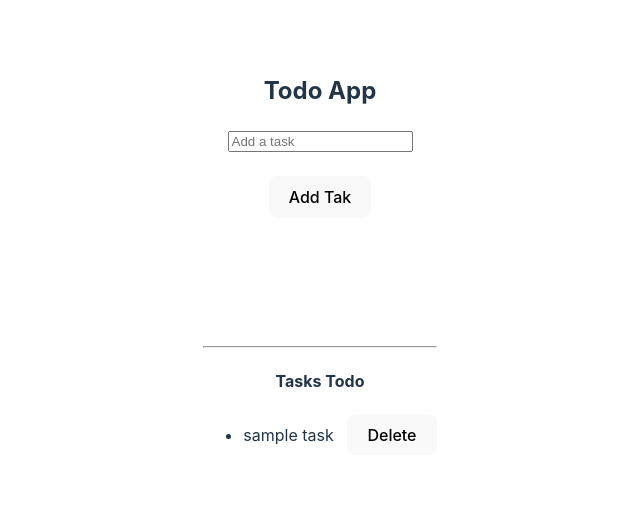
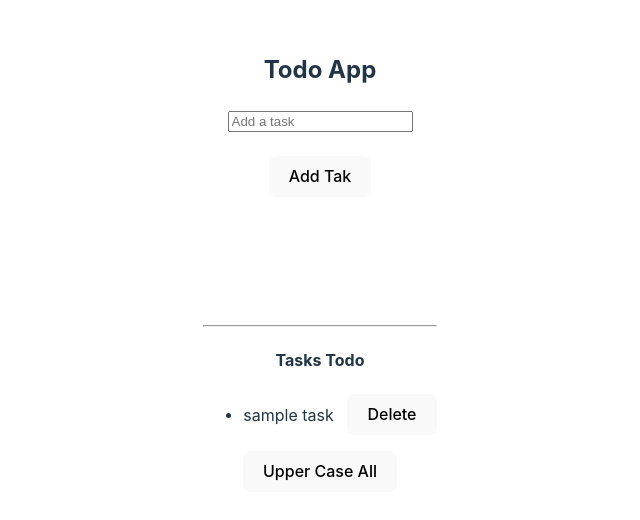
Before and after one commit to asimkamalk/Todo-App-React, a React (Vite) app: page / in a window 1280 px wide. Shown: the part 138-658 px from the top of the page, without its empty margins (320-960 px from the left). Built offline with nearby package versions, Linux system fonts and the light colour scheme.

Commit message:
Added update All in array Upper Case button also added

```diff
--- a/src/TodoList.jsx
+++ b/src/TodoList.jsx
@@ -20,6 +20,14 @@ export default function TodoList() {
     setTodos((prevTodos) => todos.filter((prevTodos) => prevTodos.id != id));
   };
 
+  let upperCaseAll = () => {
+    setTodos((prevTodos) => {
+      return prevTodos.map((todo) => ({
+        ...todo,
+        task: todo.task.toLocaleUpperCase(),
+      }));
+    });
+  };
   return (
     <>
       <div>
@@ -56,6 +64,7 @@ export default function TodoList() {
             </li>
           ))}
         </ul>
+        <button onClick={upperCaseAll}>Upper Case All</button>
       </div>
     </>
   );
```
